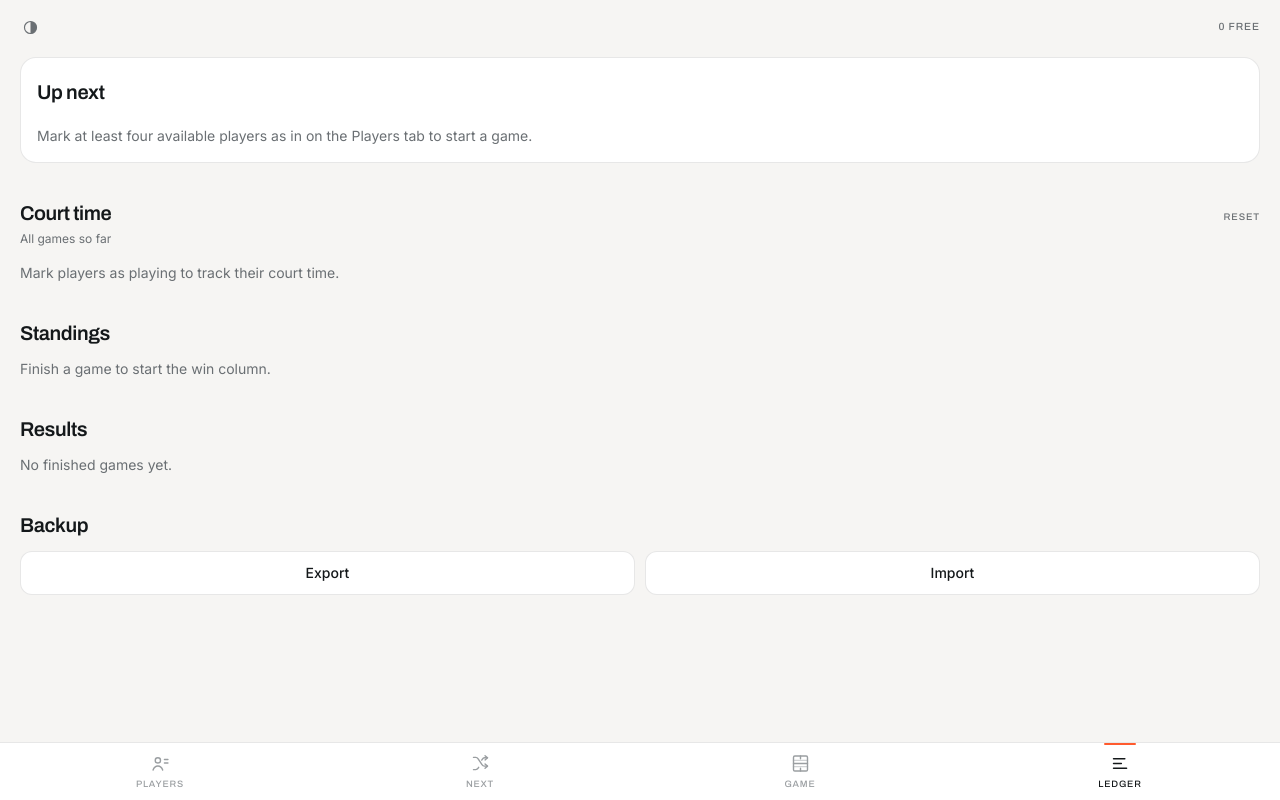
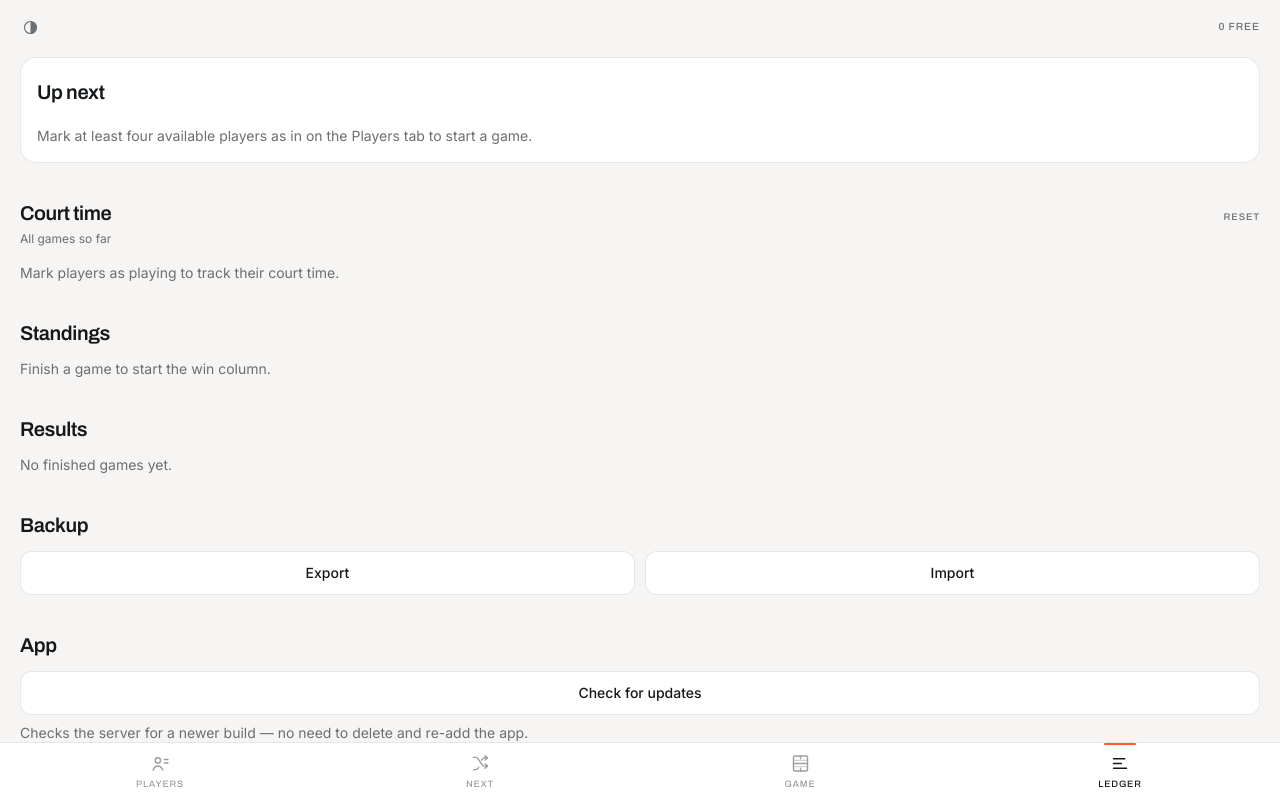
Before and after one commit to nelldnine/pickleball-stack-pwa, a React (Vite) app: page / in a window 1280 px wide. Both pictures are taken after a click on the button "LEDGER". Built offline with nearby package versions, Linux system fonts and the light colour scheme.

Commit message:
Fix fullscreen PWA bug, add update button if new version is available

```diff
--- a/src/App.tsx
+++ b/src/App.tsx
@@ -5,6 +5,7 @@ import { NextRoundPanel } from './components/NextRoundPanel'
 import { Scoreboard } from './components/Scoreboard'
 import { History } from './components/History'
 import { useTheme, type ThemeMode } from './lib/theme'
+import { useAppUpdate } from './lib/pwaUpdate'
 
 type Tab = 'players' | 'teams' | 'game' | 'history'
 
@@ -16,6 +17,10 @@ function App() {
   const courtCount = useAppStore((s) => s.courtCount)
 
   const [tab, setTab] = useState<Tab>('players')
+  const { status: updateStatus, checkNow, update } = useAppUpdate()
+  // Dismissal is per-waiting-build, not persisted: "later" during a game shouldn't mean
+  // "never", and the banner is cheap to show again after the next foreground check.
+  const [updateDismissed, setUpdateDismissed] = useState(false)
 
   const liveGames = useMemo(
     () => [...games].filter((g) => g.status === 'live').sort((a, b) => (a.court ?? 1) - (b.court ?? 1)),
@@ -83,12 +88,42 @@ function App() {
           ) : (
             <EmptyGame onGoToNext={() => setTab('teams')} />
           ))}
-        {tab === 'history' && <History onGameStarted={() => setTab('game')} />}
+        {tab === 'history' && (
+          <History
+            onGameStarted={() => setTab('game')}
+            updateStatus={updateStatus}
+            onCheckUpdates={checkNow}
+            onUpdate={update}
+          />
+        )}
       </main>
 
-      {/* In normal flow at the end of a full-height flex column rather than `fixed`:
-          a fixed bar is positioned against a viewport that installed PWAs measure
-          differently, which is what left it floating above a blank strip. */}
+      {/* Ink, not flare: flare means "a game is live / do this next on court". An update
+          is app chrome, and borrowing the live color for it would dilute the one place
+          that color has to be unmissable. */}
+      {updateStatus === 'ready' && !updateDismissed && (
+        <div className="shrink-0 flex items-center gap-2 border-t border-line bg-ink px-5 py-2 text-paper">
+          <p className="flex-1 text-sm">New version ready</p>
+          <button
+            type="button"
+            onClick={() => setUpdateDismissed(true)}
+            className="min-h-11 px-2 text-sm text-paper/65"
+          >
+            Later
+          </button>
+          <button
+            type="button"
+            onClick={update}
+            className="min-h-11 rounded-full bg-paper px-4 text-sm font-medium text-ink"
+          >
+            Update
+          </button>
+        </div>
+      )}
+
+      {/* In normal flow at the end of the flex column, padded for the home indicator.
+          What keeps it on the physical bottom edge of an installed app is the document
+          height correction in index.css — see the note there before changing either. */}
       <nav
         aria-label="Sections"
         className="shrink-0 grid grid-cols-4 border-t border-line bg-surface pb-[env(safe-area-inset-bottom)]"
--- a/src/components/History.tsx
+++ b/src/components/History.tsx
@@ -2,8 +2,19 @@ import { useMemo, useRef, useState } from 'react'
 import { useAppStore } from '../store/useAppStore'
 import { computeStats, sessionGames } from '../lib/stats'
 import { NextRoundPanel } from './NextRoundPanel'
+import type { UpdateStatus } from '../lib/pwaUpdate'
 
-export function History({ onGameStarted }: { onGameStarted: (gameId: string) => void }) {
+export function History({
+  onGameStarted,
+  updateStatus,
+  onCheckUpdates,
+  onUpdate,
+}: {
+  onGameStarted: (gameId: string) => void
+  updateStatus: UpdateStatus
+  onCheckUpdates: () => void
+  onUpdate: () => void
+}) {
   const players = useAppStore((s) => s.players)
   const games = useAppStore((s) => s.games)
   const seasonStartedAt = useAppStore((s) => s.seasonStartedAt)
@@ -298,8 +309,32 @@ export function History({ onGameStarted }: { onGameStarted: (gameId: string) =>
           </button>
         )}
       </div>
+
+      <div>
+        <h2 className="readout text-xl font-semibold mb-3">App</h2>
+        <button
+          type="button"
+          onClick={updateStatus === 'ready' ? onUpdate : onCheckUpdates}
+          disabled={updateStatus === 'checking'}
+          className="min-h-11 w-full rounded-xl border border-line bg-surface px-4 text-sm font-medium disabled:text-muted"
+        >
+          {UPDATE_LABEL[updateStatus]}
+        </button>
+        <p className="mt-2 text-sm text-muted">
+          {updateStatus === 'ready'
+            ? 'Installing takes a second and reloads the app. Scores are saved.'
+            : 'Checks the server for a newer build — no need to delete and re-add the app.'}
+        </p>
+      </div>
     </section>
   )
+}
+
+const UPDATE_LABEL: Record<UpdateStatus, string> = {
+  idle: 'Check for updates',
+  checking: 'Checking\u2026',
+  current: 'You\u2019re up to date \u2014 check again',
+  ready: 'Install new version',
 }
 
 function ResultRow({ names, score, won }: { names: string; score: number; won: boolean }) {
--- a/src/index.css
+++ b/src/index.css
@@ -55,16 +55,37 @@ body {
 }
 
 /*
- * Pinned to the viewport rather than sized in percentages or viewport units, so a
- * scrolling toolbar in mobile Safari can never resize the app box under the nav.
- *
- * This is NOT what keeps an installed app off the bottom edge — a short viewport reads
- * short however you measure it. That was `apple-mobile-web-app-status-bar-style`; see
- * the note on the meta tag in index.html before touching either.
+ * Installed on iOS, `black-translucent` (see index.html) extends the document up under the
+ * status bar but WebKit does not grow the layout viewport to match, so every way of asking
+ * "how tall is the screen" — 100%, 100dvh, `position: fixed` — comes back short by exactly
+ * env(safe-area-inset-top), and the bottom nav parks above a dead strip of that height.
+ * Adding the inset back to the document height is the documented fix. Outside an install the
+ * env() is 0, so the calc collapses to plain 100%; the media query keeps it that way for any
+ * browser that reports a top inset without also shortening the viewport.
+ */
+@media (display-mode: standalone) {
+  html {
+    height: calc(100% + env(safe-area-inset-top));
+  }
+}
+
+/*
+ * Belt and braces on the above: the canvas color is what iOS paints into any strip the
+ * document fails to cover (that is why the strip in the original bug report came out `paper`
+ * rather than the manifest's background_color). Matching it to the nav means the worst case
+ * is a nav bar that looks tall, not one that floats above a gap.
+ */
+html {
+  background: var(--color-surface);
+}
+
+/*
+ * Fills the document box, which the rule above has already corrected. Deliberately NOT
+ * `position: fixed`: a fixed box is laid out against the short viewport, so it would
+ * re-introduce the very gap the calc removes.
  */
 #root {
-  position: fixed;
-  inset: 0;
+  height: 100%;
 }
 
 body {
--- /dev/null
+++ b/src/lib/pwaUpdate.ts
@@ -0,0 +1,93 @@
+import { useCallback, useEffect, useRef, useState } from 'react'
+import { registerSW } from 'virtual:pwa-register'
+
+/** How often to ask the server whether a new build has been deployed. */
+const POLL_MS = 60 * 60 * 1000
+
+export type UpdateStatus = 'idle' | 'checking' | 'ready' | 'current'
+
+/**
+ * A new build only reaches an installed app when something asks for it. The service
+ * worker checks on page load, and an iOS home-screen app is resumed from a frozen
+ * process for days without ever performing one — which is why a stale install used to
+ * need deleting. So we check on a timer, and again every time the app comes back to
+ * the foreground, and give the user an explicit way to ask.
+ *
+ * `registerType` is `prompt` rather than `autoUpdate` on purpose: this app is used
+ * mid-game, and a silent reload would take the scoreboard away between points.
+ * (Scores are in IndexedDB and would survive, but the surprise isn't worth it.)
+ */
+export function useAppUpdate() {
+  const [status, setStatus] = useState<UpdateStatus>('idle')
+  const registration = useRef<ServiceWorkerRegistration | undefined>(undefined)
+  const applyUpdate = useRef<(reload?: boolean) => Promise<void>>(undefined)
+
+  useEffect(() => {
+    applyUpdate.current = registerSW({
+      onNeedRefresh: () => setStatus('ready'),
+      onRegisteredSW: (_url, reg) => {
+        registration.current = reg
+      },
+    })
+  }, [])
+
+  const check = useCallback(async (manual: boolean) => {
+    const reg = registration.current
+    if (!reg) return
+    if (manual) setStatus((s) => (s === 'ready' ? s : 'checking'))
+    try {
+      await reg.update()
+    } catch {
+      // Offline, or the server is unreachable. Nothing to tell the user: they either
+      // already have the newest build they can get, or they'll find out next check.
+    }
+    // `update()` resolves once the new worker has been fetched, which can be before it
+    // finishes installing and before onNeedRefresh fires. Anything already installing or
+    // waiting means an update is genuinely on its way, so don't claim to be up to date.
+    const pending = Boolean(reg.installing ?? reg.waiting)
+    if (manual) setStatus((s) => (s === 'checking' ? (pending ? 'checking' : 'current') : s))
+  }, [])
+
+  useEffect(() => {
+    const onForeground = () => {
+      if (document.visibilityState === 'visible') check(false)
+    }
+    const timer = setInterval(() => check(false), POLL_MS)
+    document.addEventListener('visibilitychange', onForeground)
+    return () => {
+      clearInterval(timer)
+      document.removeEventListener('visibilitychange', onForeground)
+    }
+  }, [check])
+
+  /**
+   * Activate the waiting worker, then reload into it.
+   *
+   * The reload is ours on purpose. `registerSW`'s own handler fires only when the
+   * `controlling` event reports `isUpdate`, which needs the page to have already been
+   * under a worker's control — false on the first run after registering, and false again
+   * whenever the worker activates without claiming this client. In those cases the button
+   * would swap the build in behind the scenes and look like it did nothing at all.
+   */
+  const update = useCallback(async () => {
+    let reloaded = false
+    const reload = () => {
+      if (reloaded) return
+      reloaded = true
+      window.location.reload()
+    }
+    // Controlled page: the new worker takes over and we reload the moment it does.
+    navigator.serviceWorker?.addEventListener('controllerchange', reload, { once: true })
+    await applyUpdate.current?.()
+    // Uncontrolled page: nothing will ever claim it, so reload on our own once the
+    // skip-waiting message has had time to land. The fresh load picks up the new worker.
+    setTimeout(reload, 2000)
+  }, [])
+
+  return {
+    status,
+    /** Ask the server now. Surfaces a "you're up to date" answer, unlike the background checks. */
+    checkNow: () => check(true),
+    update,
+  }
+}
--- /dev/null
+++ b/src/vite-env.d.ts
@@ -0,0 +1,2 @@
+/// <reference types="vite/client" />
+/// <reference types="vite-plugin-pwa/client" />
--- a/vite.config.ts
+++ b/vite.config.ts
@@ -9,7 +9,11 @@ export default defineConfig({
     react(),
     tailwindcss(),
     VitePWA({
-      registerType: 'autoUpdate',
+      // `prompt`, not `autoUpdate`: the app is used mid-game and a silent reload would
+      // pull the scoreboard out from under whoever is keeping score. src/lib/pwaUpdate.ts
+      // owns the registration and surfaces the waiting build as a banner instead.
+      registerType: 'prompt',
+      injectRegister: null,
       includeAssets: ['icons/icon-192.png', 'icons/icon-512.png'],
       manifest: {
         name: 'Pickleball Stacking',
```
Also changed, not shown: index.html (+6 -8 lines), 1 other file (tests, documents, lock files or other folders).
